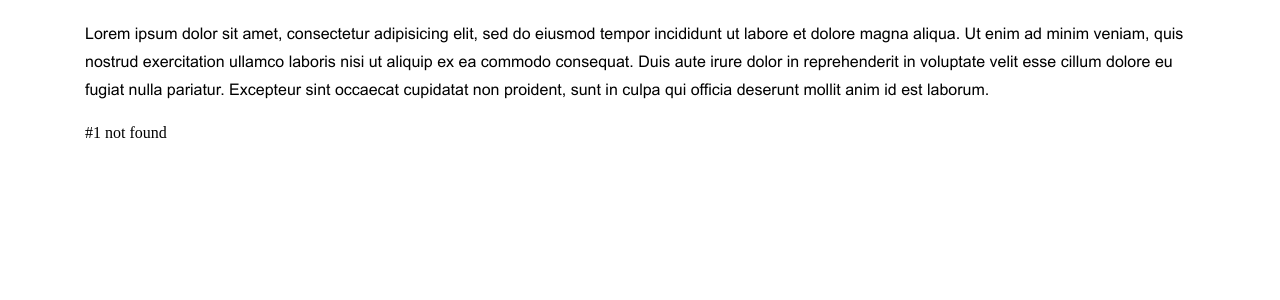
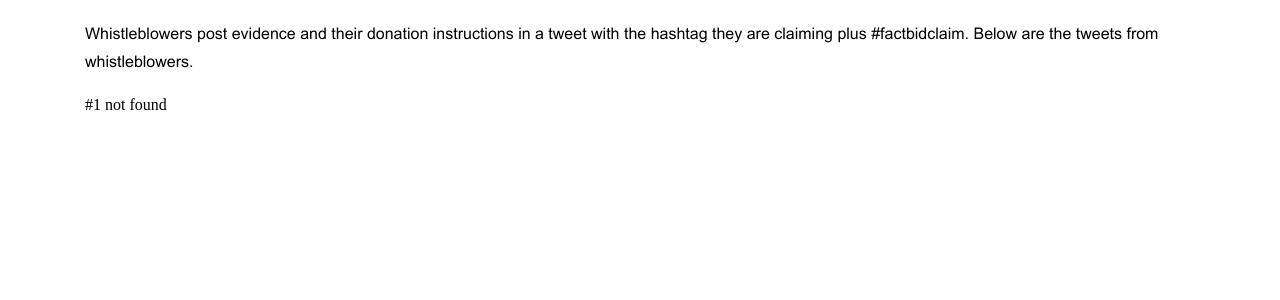
Before and after one commit to aaronfactbid/factbid2, a PHP site: page /claims.php?claims=1 in a window 1280 px wide. Shown: the part 77-377 px from the top of the page. Run offline with PHP 8.4, Linux system fonts and the light colour scheme; data that the repository does not hold is empty.

Commit message:
fix the text on the claims page

```diff
--- a/claims.php
+++ b/claims.php
@@ -3,12 +3,7 @@
 
    <div class="bidswrapper">
    	<p>
-   	Lorem ipsum dolor sit amet, consectetur adipisicing elit, sed do eiusmod
-   	tempor incididunt ut labore et dolore magna aliqua. Ut enim ad minim veniam,
-   	quis nostrud exercitation ullamco laboris nisi ut aliquip ex ea commodo
-   	consequat. Duis aute irure dolor in reprehenderit in voluptate velit esse
-   	cillum dolore eu fugiat nulla pariatur. Excepteur sint occaecat cupidatat non
-   	proident, sunt in culpa qui officia deserunt mollit anim id est laborum.
+   	Whistleblowers post evidence and their donation instructions in a tweet with the hashtag they are claiming plus #factbidclaim.  Below are the tweets from whistleblowers.
    </p></div>
 
    <?php
@@ -36,7 +31,7 @@
 <table>
 	<thead>
 	 <tr>
-    <th>Author</th>
+    <th>Whistleblower</th>
     <th>Date</th>
 </tr>
 	</thead>
@@ -44,7 +39,7 @@
 <?php while($row = $claimResult->fetch_assoc()) {  ?>
 
 	<tr>
-		<td>@<a href="#"><?php echo  $row['author']; ?></a></td>
+		<td>@<a href="https://twitter.com/<?php echo  $row['author_username']; ?>/status/<?php echo  $row['id_twitter']; ?>"><?php echo  $row['author_username']; ?></a></td>
 		<td><?php echo '<script>var date = new Date(' . $row['created_int'] .' * 1000); document.write(date.toLocaleString());</script>';?></td>
 	</tr>
 
```
